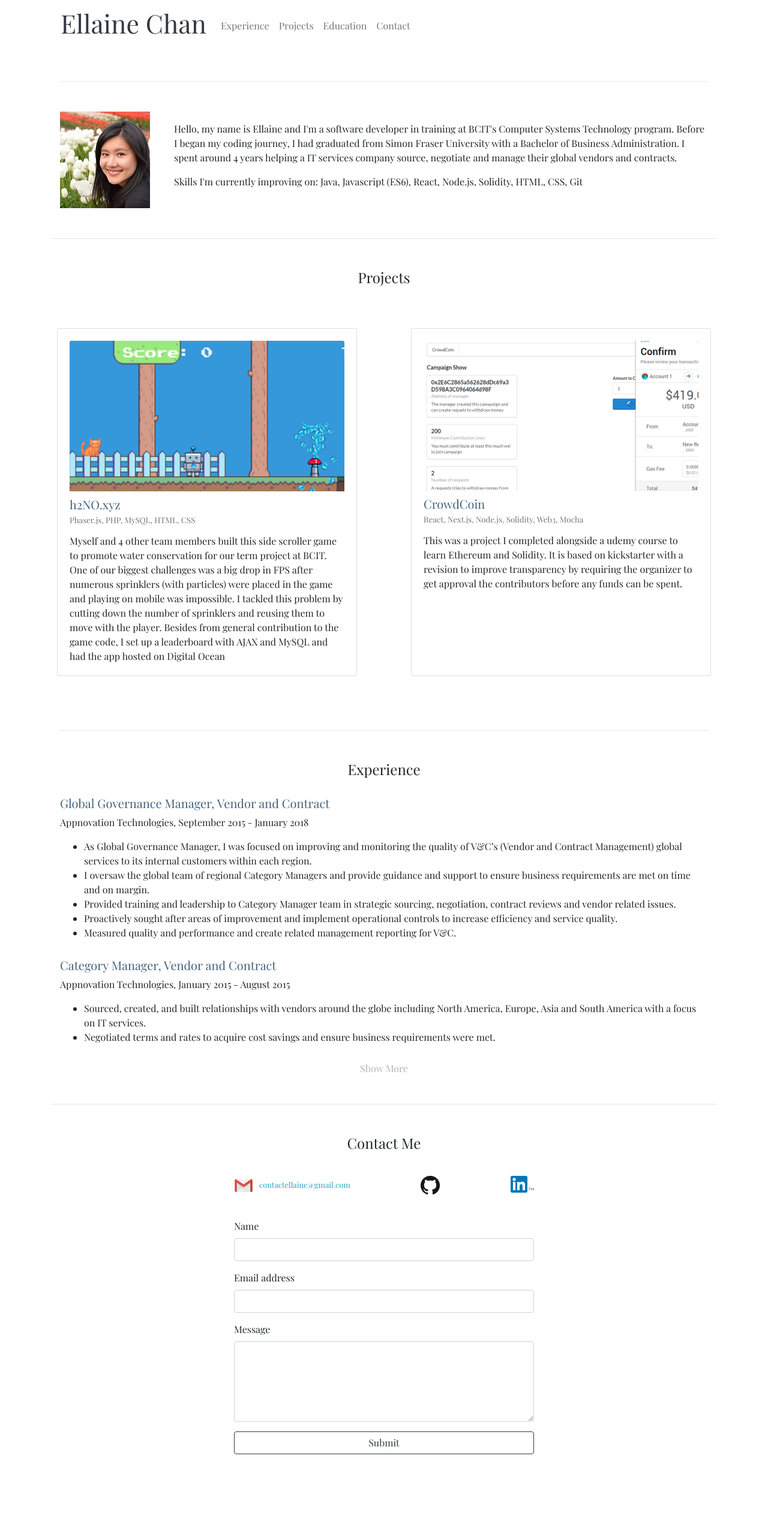
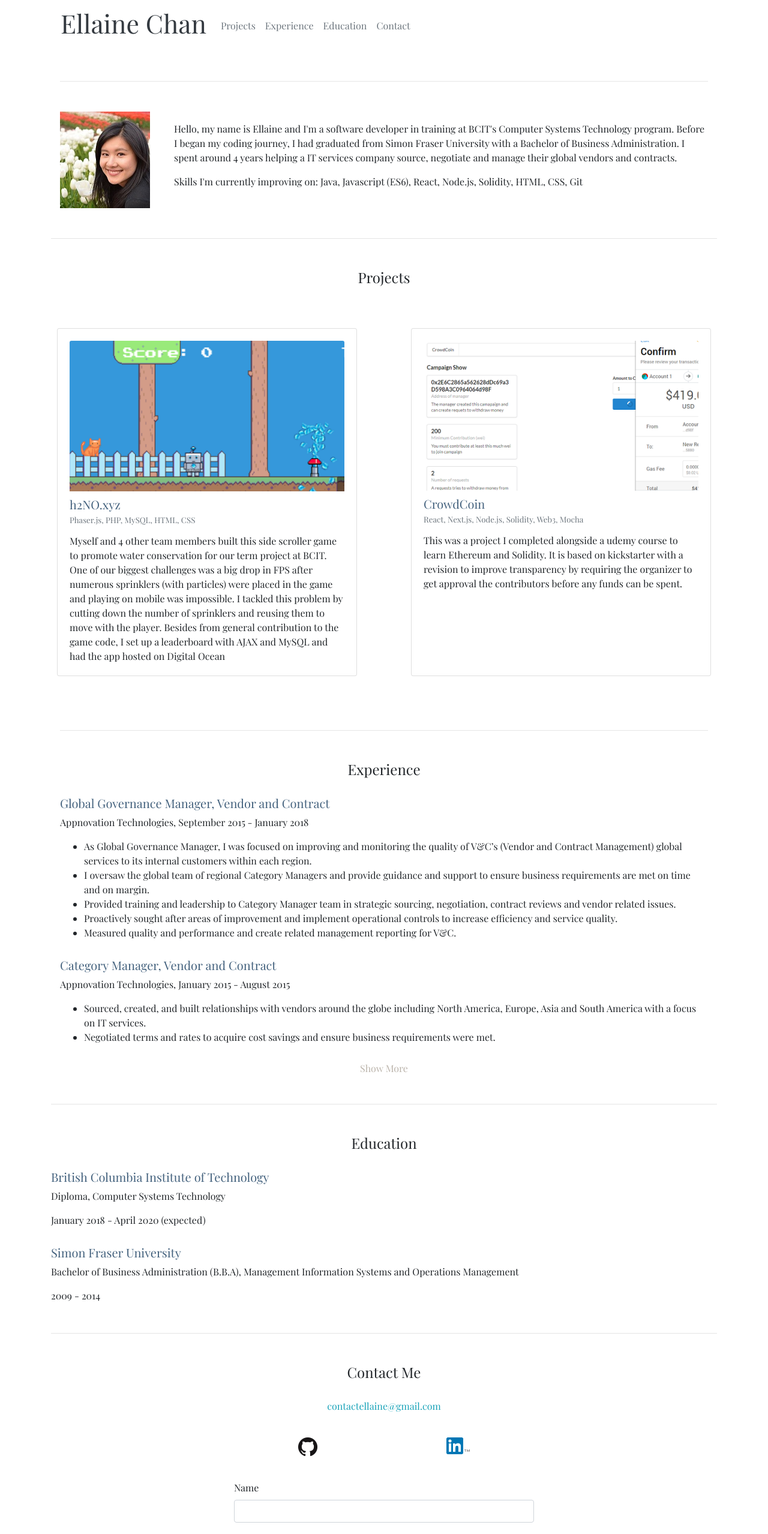
Before and after one commit to ellainec/portfolio, a React (Create React App) app: page / in a window 1280 px wide. Shown: the top 2557 px of the page at 60% size. Before the commit the page ends 2484 px from the top, so only its background shows below. Built offline with nearby package versions, Linux system fonts and the light colour scheme.

Commit message:
education added

```diff
--- a/src/App.css
+++ b/src/App.css
@@ -67,6 +67,15 @@ table {
 .btn {
   margin-bottom: 60px;
 }
+
+#SFUHeading{
+  margin-top: 30px;
+}
+
+#email {
+  text-align: center;
+}
+
 @media (min-width: 576px) {
   .navbar-nav {
     width: 100%;
@@ -85,7 +94,7 @@ table {
 }
 
 @media (max-width: 576px) {
-  .d-flex {
+  .columnMobile {
     flex-direction: column;
     align-items: center;
   }
--- a/src/App.js
+++ b/src/App.js
@@ -4,6 +4,7 @@ import NavBar from './components/NavBar';
 import Experience from './components/Experience';
 import Projects from './components/Projects';
 import ContactForm from './components/ContactForm'
+import Education from './components/Education';
 import portrait from './img/me.jpg';
 
 class App extends Component {
@@ -13,7 +14,7 @@ class App extends Component {
           <NavBar />
           <div className="container">
               <hr />
-              <div className="d-flex">
+              <div className="d-flex columnMobile">
                   <img id="self-portrait" width="150" height="161" src={portrait} alt="Ellaine smiling amongst a background of flowers"/>
                   <div className="float-right d-flex align-items-center">
                       <div><p>Hello, my name is Ellaine and I'm a software developer in training at BCIT's Computer Systems Technology program.
@@ -26,6 +27,7 @@ class App extends Component {
           </div>
           <Projects />
           <Experience />
+          <Education />
           <ContactForm/>
       </div>
     );
--- a/src/components/ContactForm.js
+++ b/src/components/ContactForm.js
@@ -41,12 +41,9 @@ class ContactForm extends Component {
         return (
             <div>
                 <hr />
-                <h4>Contact Me</h4>
-                <div className="logoDiv d-flex justify-content-between">
-                    <div>
-                        <img id="gmailLogo" src={GmailLogo} alt="Gmail Logo" />
-                        <span className="text-info small">contactellaine@gmail.com</span>
-                    </div>
+                <h4 id="Contact">Contact Me</h4>
+                <p className="text-info" id="email">contactellaine@gmail.com</p>
+                <div className="logoDiv d-flex flex-wrap justify-content-around">
                     <a href="https://github.com/ellainec"><img src={GithubLogo} alt="Github Logo"/></a>
                     <a href="https://www.linkedin.com/in/ellainec"><img src={LinkedInLogo} alt="LinkedIn Logo" /></a>
                 </div>
@@ -79,9 +76,7 @@ class ContactForm extends Component {
                             onChange={event => this.setState({message: event.target.value})}/>
                     </div>
                     <div className="text-primary"> {this.state.onSubmitResponse} </div>
-                    <div className="m-*-auto">
                     <button type="submit" className="btn btn-outline-dark btn-block">Submit</button>
-                    </div>
                 </form>
             </div>
         );
--- a/src/components/Education.js
+++ b/src/components/Education.js
@@ -0,0 +1,21 @@
+import React from 'react';
+
+const Education = () => {
+    return (
+        <div>
+            <hr/>
+            <h4 id="Education">Education</h4>
+
+            <h5>British Columbia Institute of Technology</h5>
+            <p>Diploma, Computer Systems Technology</p>
+            <p>January 2018 - April 2020 (expected)</p>
+
+            <h5 id="SFUHeading" >Simon Fraser University</h5>
+            <p>Bachelor of Business Administration (B.B.A), Management Information
+                Systems and Operations Management</p>
+            <p>2009 - 2014</p>
+        </div>
+    );
+}
+
+export default Education;
--- a/src/components/Experience.js
+++ b/src/components/Experience.js
@@ -15,7 +15,7 @@ class Experience extends Component {
         return (
             <div className="container">
                 <hr/>
-                <h4>Experience</h4>
+                <h4 id="Experience">Experience</h4>
                 <h5>Global Governance Manager, Vendor and Contract</h5>
                 <p>Appnovation Technologies, September 2015 - January 2018</p>
                 <ul>
--- a/src/components/NavBar.js
+++ b/src/components/NavBar.js
@@ -10,10 +10,10 @@ const NavBar = () => {
             </button>
             <div className="collapse navbar-collapse" id="navbarNavDropdown">
                 <div className="navbar-nav">
-                    <a className="nav-link nav-item text-secondary" href="#">Experience</a>
-                    <a className="nav-link nav-item text-secondary" href="#">Projects</a>
-                    <a className="nav-link nav-item float-right text-secondary" href="#">Education</a>
-                    <a className="nav-link nav-item float-right text-secondary" href="#">Contact</a>
+                    <a className="nav-link nav-item text-secondary" href="#Projects">Projects</a>
+                    <a className="nav-link nav-item text-secondary" href="#Experience">Experience</a>
+                    <a className="nav-link nav-item float-right text-secondary" href="#Education">Education</a>
+                    <a className="nav-link nav-item float-right text-secondary" href="#Contact">Contact</a>
                 </div>
             </div>
         </nav>
--- a/src/components/Projects.js
+++ b/src/components/Projects.js
@@ -8,8 +8,8 @@ const Projects = () => {
     return(
         <div className="projectsDiv">
             <hr />
-            <h4> Projects </h4>
-            <div className="d-flex flex-wrap justify-content-between">
+            <h4 id="Projects"> Projects </h4>
+            <div className="d-flex flex-wrap justify-content-between columnMobile">
                 <ProjectCard pic={h2no} name="h2NO.xyz" techList="Phaser.js, PHP, MySQL, HTML, CSS"
                     description="Myself and 4 other team members built this side scroller game to promote water conservation
                     for our term project at BCIT. One of our biggest challenges was a big drop in FPS after numerous
```
